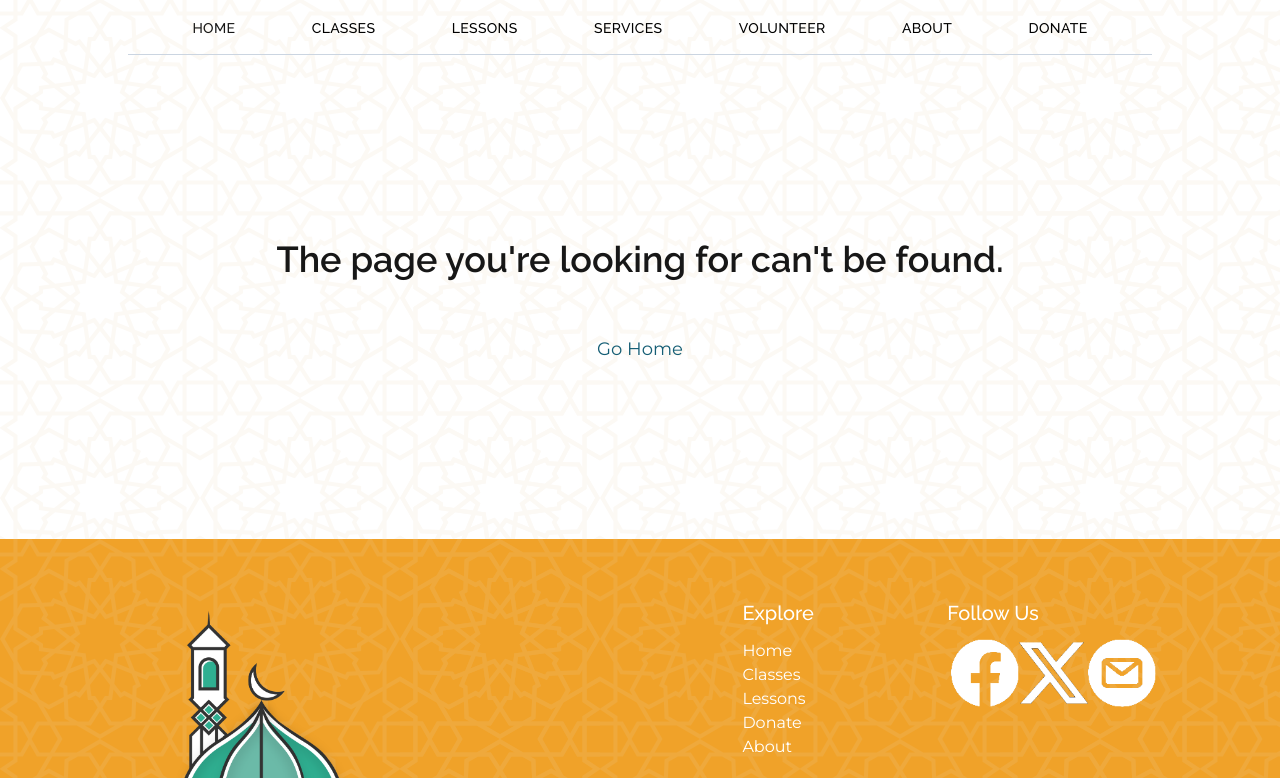
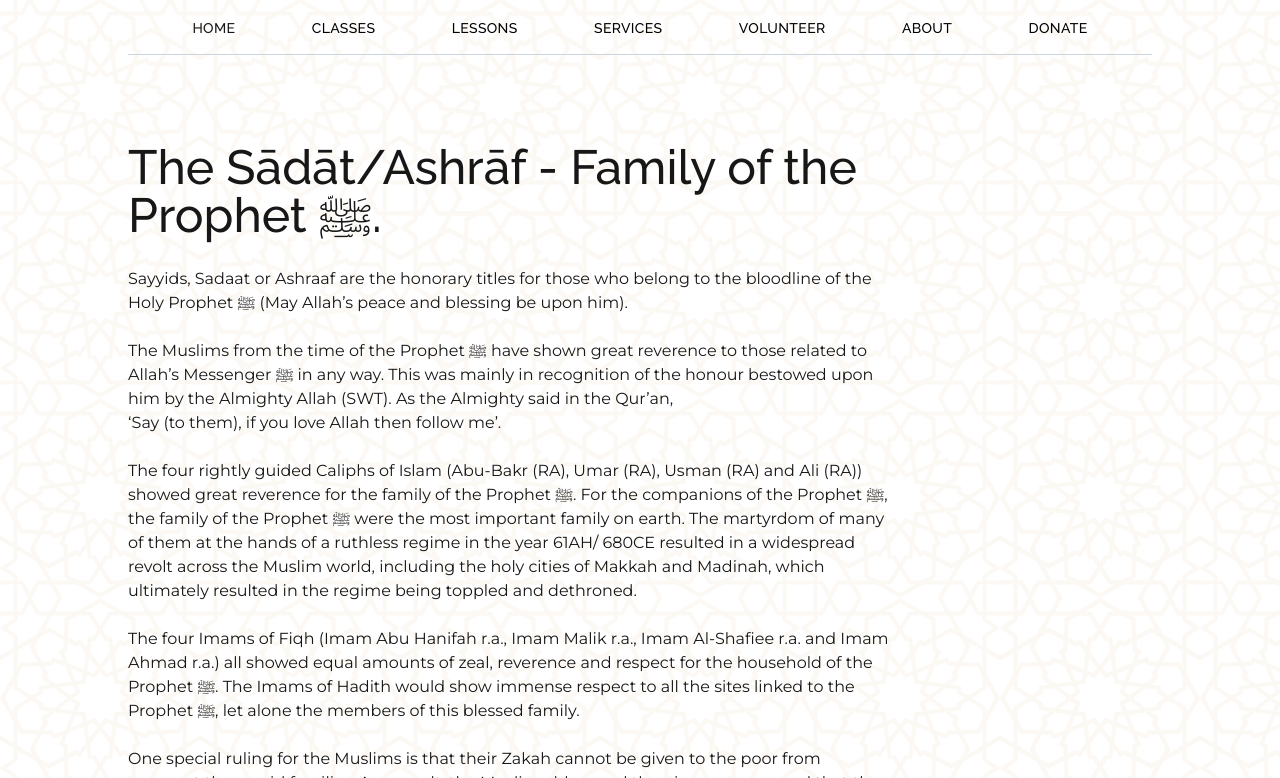
Before and after one commit to mo3r99/almasjd-site, a Next.js app: page /about/saadat in a window 1280 px wide. Before the commit this address had no page. Shown: the part 1402-2180 px from the top of the page. Built offline with nearby package versions, Linux system fonts and the light colour scheme.

Commit message:
Added page about saadaat

```diff
--- /dev/null
+++ b/app/about/saadat/page.js
@@ -0,0 +1,89 @@
+import Container from "../../ui/container/container";
+
+export const metadata = {
+  title: "About",
+};
+
+export default function Saadah() {
+  return (
+    <section className="mx-10 my-10 py-10">
+      <Container>
+        <h1 className="font-[family-name:var(--font-raleway)] font-medium text-5xl pb-7 max-w-3xl">
+          The Sādāt/Ashrāf - Family of the Prophet ﷺ.
+        </h1>
+        <p className="font-[family-name:var(--font-montserrat)] max-w-3xl">
+          Sayyids, Sadaat or Ashraaf are the honorary titles for those who
+          belong to the bloodline of the Holy Prophet ﷺ (May Allah’s peace and
+          blessing be upon him). <br/><br/>The Muslims from the time of the Prophet ﷺ have
+          shown great reverence to those related to Allah’s Messenger ﷺ in any
+          way. This was mainly in recognition of the honour bestowed upon him by
+          the Almighty Allah (SWT). As the Almighty said in the Qur’an,<br/>‘Say (to
+          them), if you love Allah then follow me’. <br/><br/>The four rightly guided
+          Caliphs of Islam (Abu-Bakr (RA), Umar (RA), Usman (RA) and Ali (RA)) showed great
+          reverence for the family of the Prophet ﷺ. For the companions of the
+          Prophet ﷺ, the family of the Prophet ﷺ were the most important family
+          on earth. The martyrdom of many of them at the hands of a ruthless
+          regime in the year 61AH/ 680CE resulted in a widespread revolt across
+          the Muslim world, including the holy cities of Makkah and Madinah,
+          which ultimately resulted in the regime being toppled and dethroned.<br/><br/>
+          The four Imams of Fiqh (Imam Abu Hanifah r.a., Imam Malik r.a., Imam
+          Al-Shafiee r.a. and Imam Ahmad r.a.) all showed equal amounts of zeal,
+          reverence and respect for the household of the Prophet ﷺ. The Imams of
+          Hadith would show immense respect to all the sites linked to the
+          Prophet ﷺ, let alone the members of this blessed family. <br/><br/>One special
+          ruling for the Muslims is that their Zakah cannot be given to the poor
+          from amongst the sayyid families. As a result, the Muslim elders and
+          the pious recommend that the needy from amongst the sayyids are taken
+          care of out with the Zakah or charity money. They should be given
+          gifts and supported by the Muslims. <br/><br/>Imam Muslim r.a. has reported an
+          incident in which Ibn Hayyan said, <br/>“I went along with Husain b. Sabra
+          and ‘Umar b. Muslim to Zaid b. Arqam, may Allah be pleased with him.
+          (Zaid b. Arqam d was a companion of the Prophet ﷺ) As we sat by his
+          side, Husain said to him: <br/>“Zaid, you have been able to acquire a great
+          virtue in that you saw Allah’s Messenger ﷺ , listened to his speech,
+          fought by his side in (different) battles, offered prayer behind him.
+          Zaid, you have in fact earned a great virtue. Zaid, narrate to us what
+          you heard from Allah’s Messenger ﷺ. ” <br/>Upon hearing this Zaid said,<br/>
+          “I have grown old and have almost spent my age and I have forgotten
+          some of the things which I remembered in connection with Allah’s
+          Messenger ﷺ, so accept whatever I narrate to you, and whatever I do
+          not narrate, do not compel me to do that.” He then said, <br/>“One day
+          Allah’s Messenger ﷺ stood up to deliver a sermon at a watering place
+          known as Khumm situated between Makkah and Madinah. He praised Allah,
+          extolled Him and delivered the sermon and exhorted us saying: <br/>‘O
+          people, I am a human being. I am about to receive a messenger (the
+          angel of death) from my Lord and I, in response to Allah’s call,
+          (would bid good-bye to you), but I am leaving among you two weighty
+          things: the one being the Book of Allah in which there is right
+          guidance and light, so hold fast to the Book of Allah and adhere to
+          it’. He exhorted us to hold fast to the Book of Allah and then said:<br/>
+          ‘The second are the members of my household, I remind you (of your
+          duties) to the members of my family’. At this point Husain enquired,<br/>
+          ‘Who are the members of his household? Aren’t his wives the members of
+          his family?’ (The implication here is that the wives of the Prophet ﷺ
+          are referred to as his household in the Qur’an. Check surah al-Ahzab
+          verse 33) Thereupon Zaid said, <br/>‘His wives are the members of his
+          family (but here) the members of his family are those for whom
+          acceptance of Zakah is forbidden’. Husain asked, <br/>‘Who are they?’
+          Thereupon Zaid replied: <br/>‘Ali and the offspring of ‘Ali, ‘Aqil and the
+          offspring of ‘Aqil and the offspring of Ja’far and the offspring of
+          ‘Abbas. Husain asked: <br/>‘So these are those for whom the acceptance of
+          Zakah is forbidden?’ Zaid replied, <br/>‘Yes’”. This Hadith is reported by
+          Imam Muslim. <br/><br/>It clearly states that looking after the family of the
+          Prophet ﷺ was an instruction of the Prophet ﷺ and was viewed as a duty
+          by his companions. In his old age, Zaid complains about having
+          forgotten many instructions of the Prophet ﷺ, he yet remembered the
+          details of the Prophet ﷺ reminder in regard to his family. He passed
+          away in the year 68AH, which was seven years after the martyrdom of
+          Sayyiduna Husain (RA). His honesty was confirmed by the Qur’an at two
+          separate occasions during the life of the Prophet ﷺ and this was
+          acknowledged by the Messenger of Allah ﷺ. As mentioned earlier, the
+          companions of the Prophet peace be upon him and the learned scholars
+          of this ummah, like the four leading Imams of Fiqh, always had serving
+          the family of the Prophet peace be upon him as one of their main
+          duties in life.
+        </p>
+      </Container>
+    </section>
+  );
+}
--- a/app/not-found.js
+++ b/app/not-found.js
@@ -8,8 +8,8 @@ export const metadata = {
 export default function Custom404() {
     return (
         <div className="text-center my-44">
-            <Heading className="mb-14">The page you're looking for can't be found. </Heading>
-            <p></p>
+            <Heading className="mb-8 mx-4">The page you're looking for can't be found. </Heading>
+            <p className="font-[family-name:var(--font-montserrat)] mb-8">Whilst you're here, maybe take a look at our <Link href='/classes' className="text-orange-800">courses</Link>.</p>
             <Link className="text-cyan-800 hover:text-cyan-500 text-lg font-[family-name:var(--font-montserrat)]" href='/'>Go Home</Link>
         </div>
     )
--- a/app/ui/carouselCard/carousel.js
+++ b/app/ui/carouselCard/carousel.js
@@ -7,6 +7,7 @@ import CarouselCard from "./carouselCard";
 import { useRef, useState } from "react";
 
 import styles from './carousel.module.css'
+import Link from "next/link";
 
 export default function Carousel() {
   const [showR, setShowR] = useState(true);
@@ -27,7 +28,6 @@ export default function Carousel() {
 
   const onClickScroll = function (direction) {
     const { scrollLeft } = scroller.current;
-    console.log("Current scrollLeft:", scrollLeft);
     switch (direction) {
       case "forwards":
         // Scroll right by 500 pixels
@@ -90,7 +90,7 @@ export default function Carousel() {
               AlMasjid is a nonprofit organisation committed to supporting
               families who face barriers to accessing mosque services.
               <br />
-              All of our services are free for the family of the Prophet ﷺ.
+              All of our services are free for the family of the Prophet ﷺ. <br/><Link className="underline" href='/about/saadat'>Learn more.</Link>
             </p>
             <Button href="/classes" colour="blue" style={{ zIndex: 1 }}>
               See our Classes
--- a/app/ui/carouselCard/carouselCard.js
+++ b/app/ui/carouselCard/carouselCard.js
@@ -47,7 +47,7 @@ export default function CarouselCard({
           >
             {children}
             <br />
-            <span>{caption && caption}</span>
+            <span className="uppercase mt-2 font-semibold text-weborange">{caption && caption}</span>
           </p>
           <Button href={link} colour="blue" style={{ zIndex: 1 }}>
             Learn More
```
